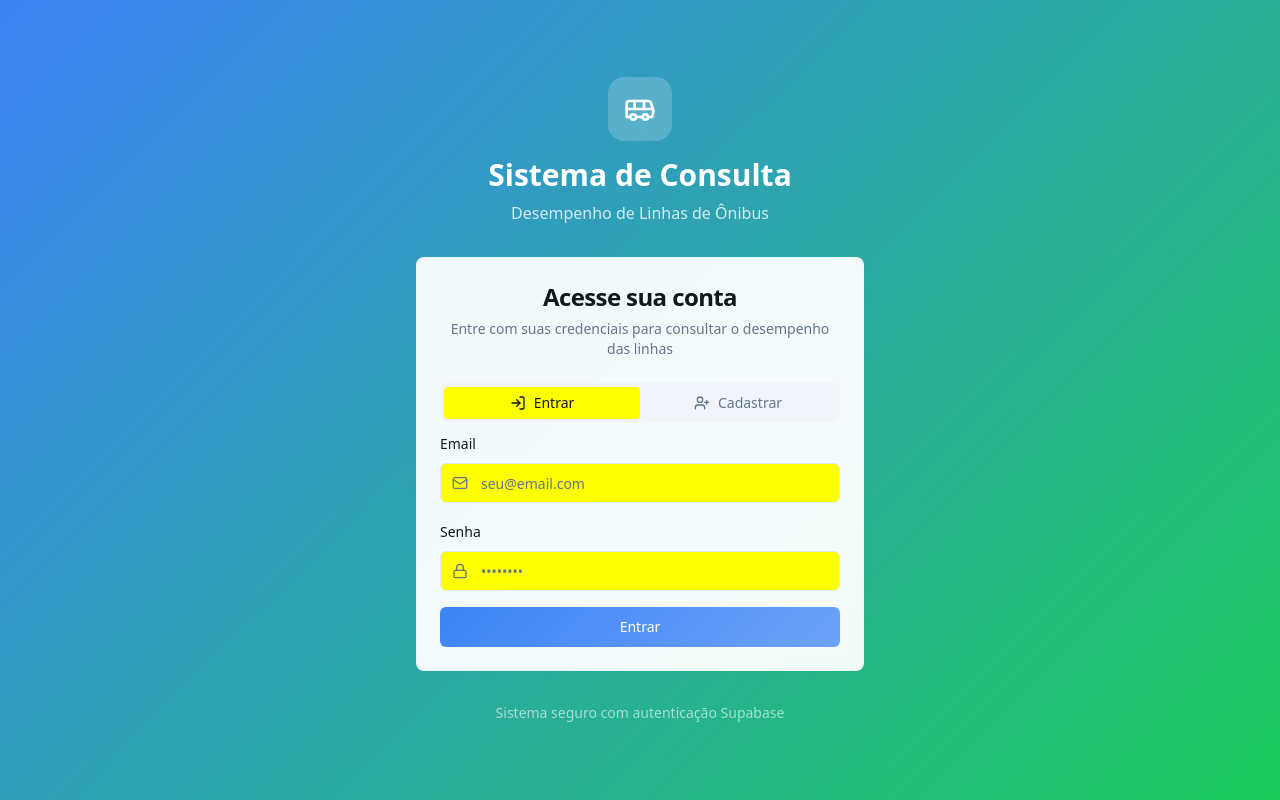
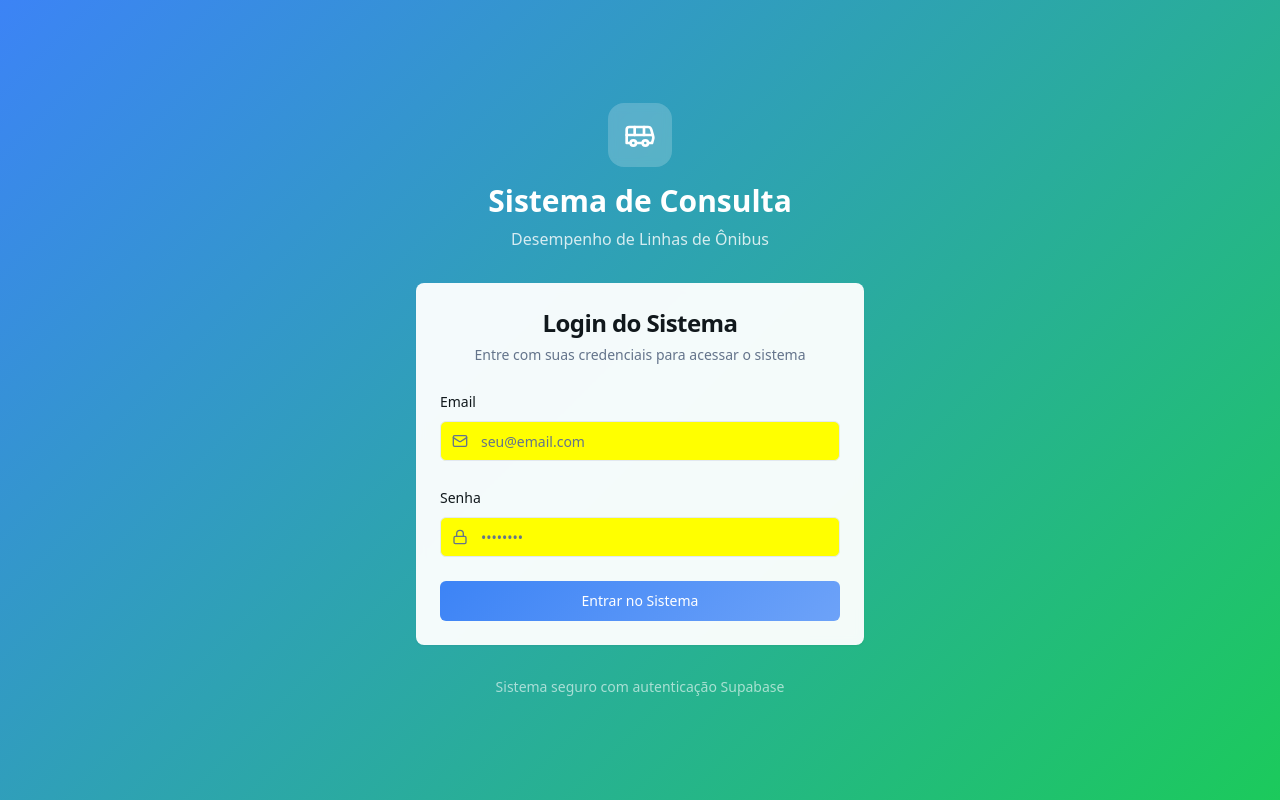
Before and after one commit to Luizfmenezes/resumo-diario, a React (Vite) app: page /auth in a window 1280 px wide. Built offline with nearby package versions, Linux system fonts and the light colour scheme.

Commit message:
Refactor Auth to Login Only
Remove signup functionality from the auth page and ensure all site components are connected to Supabase.

```diff
--- a/src/pages/Auth.tsx
+++ b/src/pages/Auth.tsx
@@ -1,18 +1,17 @@
-import React, { useState, useEffect } from 'react';
+import React, { useState } from 'react';
 import { Navigate } from 'react-router-dom';
 import { Button } from '@/components/ui/button';
 import { Input } from '@/components/ui/input';
 import { Card, CardContent, CardDescription, CardHeader, CardTitle } from '@/components/ui/card';
 import { Label } from '@/components/ui/label';
-import { Tabs, TabsContent, TabsList, TabsTrigger } from '@/components/ui/tabs';
-import { Bus, Mail, Lock, UserPlus, LogIn } from 'lucide-react';
+import { Bus, Mail, Lock } from 'lucide-react';
 import { useAuth } from '@/contexts/AuthContext';
 
 const Auth = () => {
   const [email, setEmail] = useState('');
   const [password, setPassword] = useState('');
   const [isLoading, setIsLoading] = useState(false);
-  const { signIn, signUp, user, loading } = useAuth();
+  const { signIn, user, loading } = useAuth();
 
   // Redirect if already authenticated
   if (!loading && user) {
@@ -24,15 +23,6 @@ const Auth = () => {
     setIsLoading(true);
 
     await signIn(email, password);
-
-    setIsLoading(false);
-  };
-
-  const handleSignUp = async (e: React.FormEvent) => {
-    e.preventDefault();
-    setIsLoading(true);
-
-    await signUp(email, password);
 
     setIsLoading(false);
   };
@@ -57,29 +47,16 @@ const Auth = () => {
           <p className="text-white/80 mt-2">Desempenho de Linhas de Ônibus</p>
         </div>
 
-        {/* Auth Forms */}
+        {/* Auth Form */}
         <Card className="backdrop-blur-sm bg-white/95 shadow-elegant border-0 animate-scale-in">
           <CardHeader className="text-center">
-            <CardTitle className="text-2xl">Acesse sua conta</CardTitle>
+            <CardTitle className="text-2xl">Login do Sistema</CardTitle>
             <CardDescription>
-              Entre com suas credenciais para consultar o desempenho das linhas
+              Entre com suas credenciais para acessar o sistema
             </CardDescription>
           </CardHeader>
           <CardContent>
-            <Tabs defaultValue="signin" className="w-full">
-              <TabsList className="grid w-full grid-cols-2">
-                <TabsTrigger value="signin" className="flex items-center gap-2">
-                  <LogIn className="h-4 w-4" />
-                  Entrar
-                </TabsTrigger>
-                <TabsTrigger value="signup" className="flex items-center gap-2">
-                  <UserPlus className="h-4 w-4" />
-                  Cadastrar
-                </TabsTrigger>
-              </TabsList>
-
-              <TabsContent value="signin">
-                <form onSubmit={handleSignIn} className="space-y-4">
+            <form onSubmit={handleSignIn} className="space-y-6">
               <div className="space-y-2">
                 <Label htmlFor="email">Email</Label>
                 <div className="relative">
@@ -115,55 +92,9 @@ const Auth = () => {
                 className="w-full bg-gradient-primary hover:shadow-glow transition-all duration-300"
                 disabled={isLoading}
               >
-                    {isLoading ? 'Entrando...' : 'Entrar'}
+                {isLoading ? 'Entrando...' : 'Entrar no Sistema'}
               </Button>
             </form>
-              </TabsContent>
-
-              <TabsContent value="signup">
-                <form onSubmit={handleSignUp} className="space-y-4">
-                  <div className="space-y-2">
-                    <Label htmlFor="signup-email">Email</Label>
-                    <div className="relative">
-                      <Mail className="absolute left-3 top-3 h-4 w-4 text-muted-foreground" />
-                      <Input
-                        id="signup-email"
-                        type="email"
-                        placeholder="seu@email.com"
-                        value={email}
-                        onChange={(e) => setEmail(e.target.value)}
-                        className="pl-10"
-                        required
-                      />
-                    </div>
-                  </div>
-                  <div className="space-y-2">
-                    <Label htmlFor="signup-password">Senha</Label>
-                    <div className="relative">
-                      <Lock className="absolute left-3 top-3 h-4 w-4 text-muted-foreground" />
-                      <Input
-                        id="signup-password"
-                        type="password"
-                        placeholder="••••••••"
-                        value={password}
-                        onChange={(e) => setPassword(e.target.value)}
-                        className="pl-10"
-                        minLength={6}
-                        required
-                      />
-                    </div>
-                    <p className="text-xs text-muted-foreground">Mínimo de 6 caracteres</p>
-                  </div>
-                  <Button
-                    type="submit"
-                    className="w-full bg-gradient-primary hover:shadow-glow transition-all duration-300"
-                    disabled={isLoading}
-                  >
-                    {isLoading ? 'Cadastrando...' : 'Criar Conta'}
-                  </Button>
-                </form>
-              </TabsContent>
-            </Tabs>
           </CardContent>
         </Card>
 
```
Lines whose indentation alone changed are shown as unchanged.
